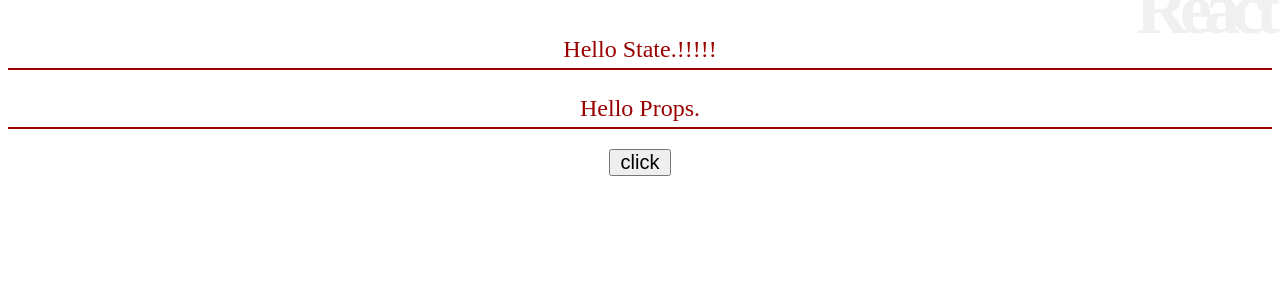
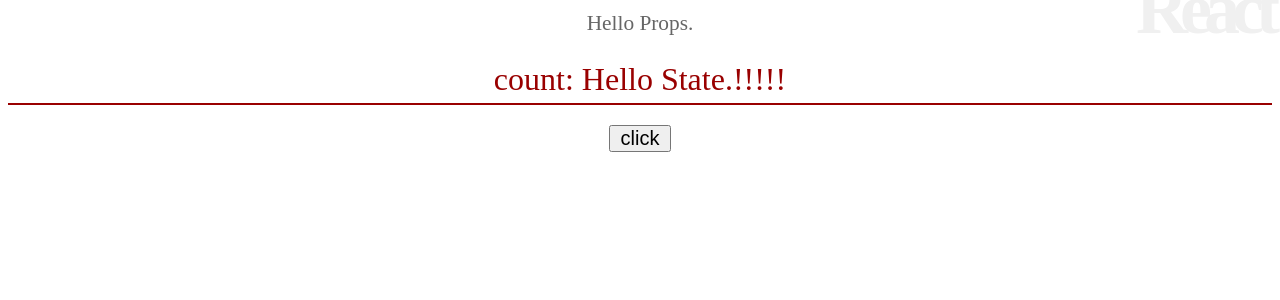
Before and after one commit to wakazoku/sample_react, a React (Create React App) app: page / in a window 1280 px wide. Shown: the top 300 px of the page. Built offline with nearby package versions, Linux system fonts and the light colour scheme.

Commit message:
ステートで表示切り替え

```diff
--- a/src/App.js
+++ b/src/App.js
@@ -2,9 +2,18 @@
 import "./App.css";
 
 class App extends Component {
-  msgStyle = {
-    fontSize: "24px",
+  msgStyle1 = {
+    fontSize: "24pt",
     color: "#900",
+    margin: "20px 0px",
+    padding: "5px",
+    borderBottom: "2px solid #900"
+  };
+
+  msgStyle2 = {
+    fontSize: "24pt",
+    color: "white",
+    backgroundColor: "#900",
     margin: "20px 0px",
     padding: "5px",
     borderBottom: "2px solid #900"
@@ -19,7 +28,8 @@
     super(props);
     this.state = {
       counter: 0,
-      msg: "Hello State."
+      msg: "Hello State.",
+      flg: true
     };
     setInterval(() => {
       this.setState(state => ({
@@ -32,7 +42,8 @@
   doAction(e) {
     this.setState(state => ({
       counter: state.counter + 1,
-      msg: "count: " + state.counter
+      msg: "count: " + state.counter,
+      flg: !state.flg
     }));
   }
 
@@ -40,8 +51,14 @@
     return (
       <div className="App">
         <h1>React</h1>
-        <p style={this.msgStyle}>{this.state.msg}</p>
-        <p style={this.msgStyle}>{this.props.msg}</p>
+        <p style={this.msg1Style}>{this.props.msg}</p>
+        <div>
+          {this.state.flg ? (
+            <p style={this.msgStyle1}>count: {this.state.msg}</p>
+          ) : (
+            <p style={this.msgStyle2}>{this.state.msg}です。</p>
+          )}
+        </div>
         <button style={this.btnStyle} onClick={this.doAction}>
           click
         </button>
```
